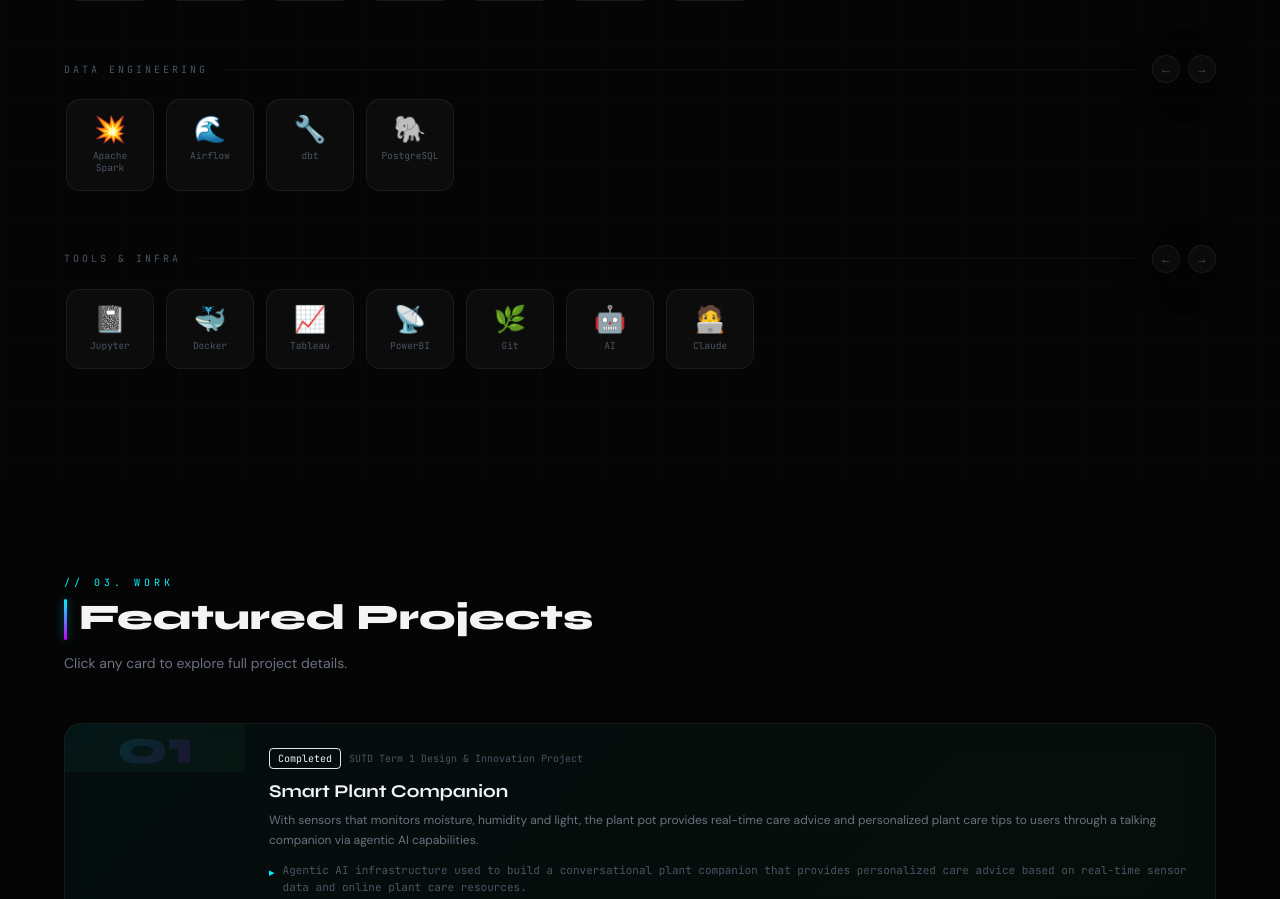
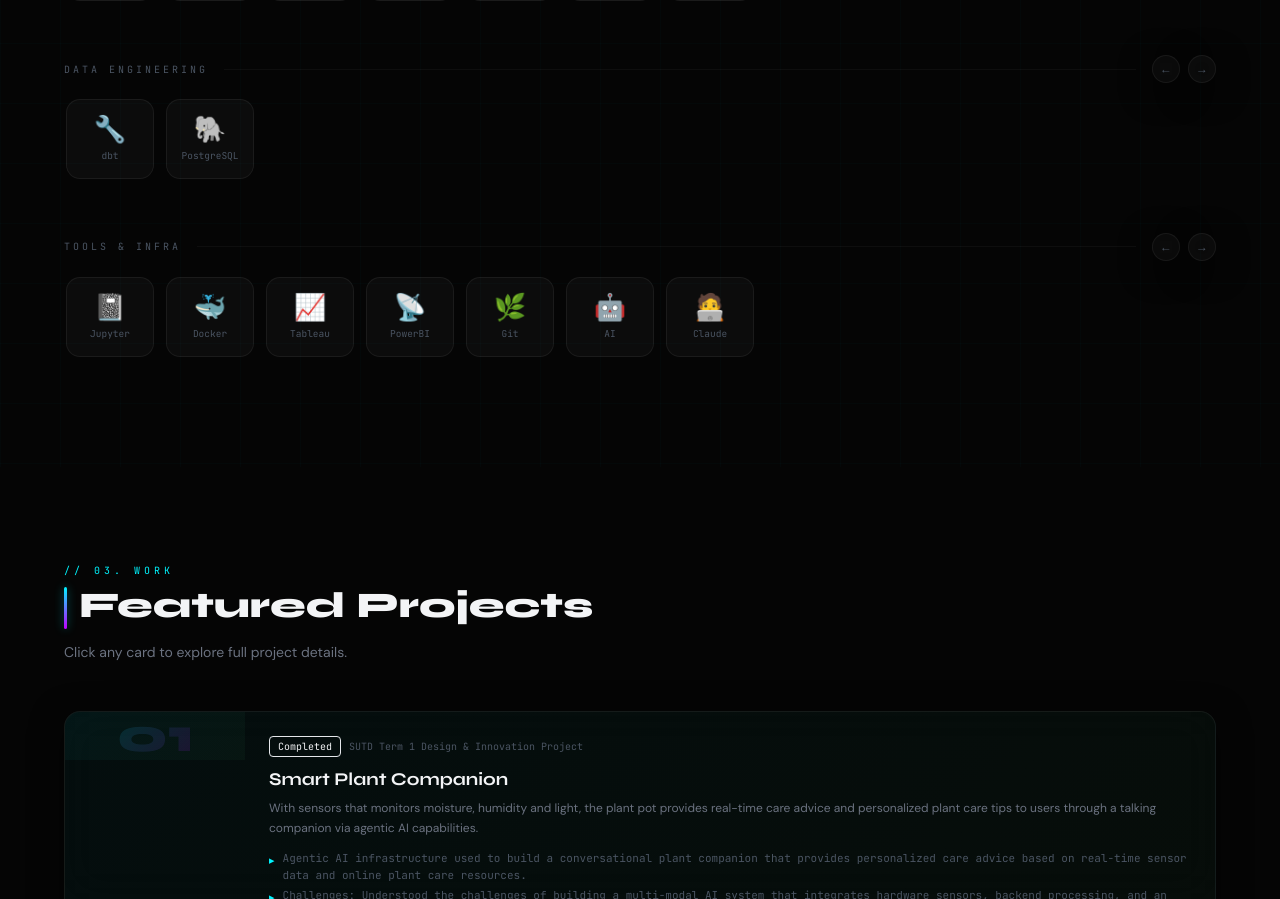
Before and after one commit to ChewYiSiang/personal-portfolio-website, a Next.js app: page / in a window 1280 px wide. Shown: the part 1357-2256 px from the top of the page. Built offline with nearby package versions, Linux system fonts and the light colour scheme.

Commit message:
update: hero section

```diff
--- a/data/personal.ts
+++ b/data/personal.ts
@@ -7,7 +7,7 @@
 
 export const personal = {
   name: 'Chew Yi Siang',
-  tagline: 'Building the Future of Data & Intelligence.',
+  tagline: 'Exploring the Future of Data & Intelligence.',
   roles: ['Computer Science Student', 'Curious Learner', 'ML Enthusiast'],
   location: 'Singapore · SUTD',
   email: 'chewyisiang123@gmail.com',
--- a/data/skills.ts
+++ b/data/skills.ts
@@ -34,8 +34,6 @@ export const skills: SkillCategory[] = [
   {
     label: 'Data Engineering',
     chips: [
-      { icon: '💥', name: 'Apache Spark' },
-      { icon: '🌊', name: 'Airflow' },
       { icon: '🔧', name: 'dbt' },
       { icon: '🐘', name: 'PostgreSQL' },
     ],
```
